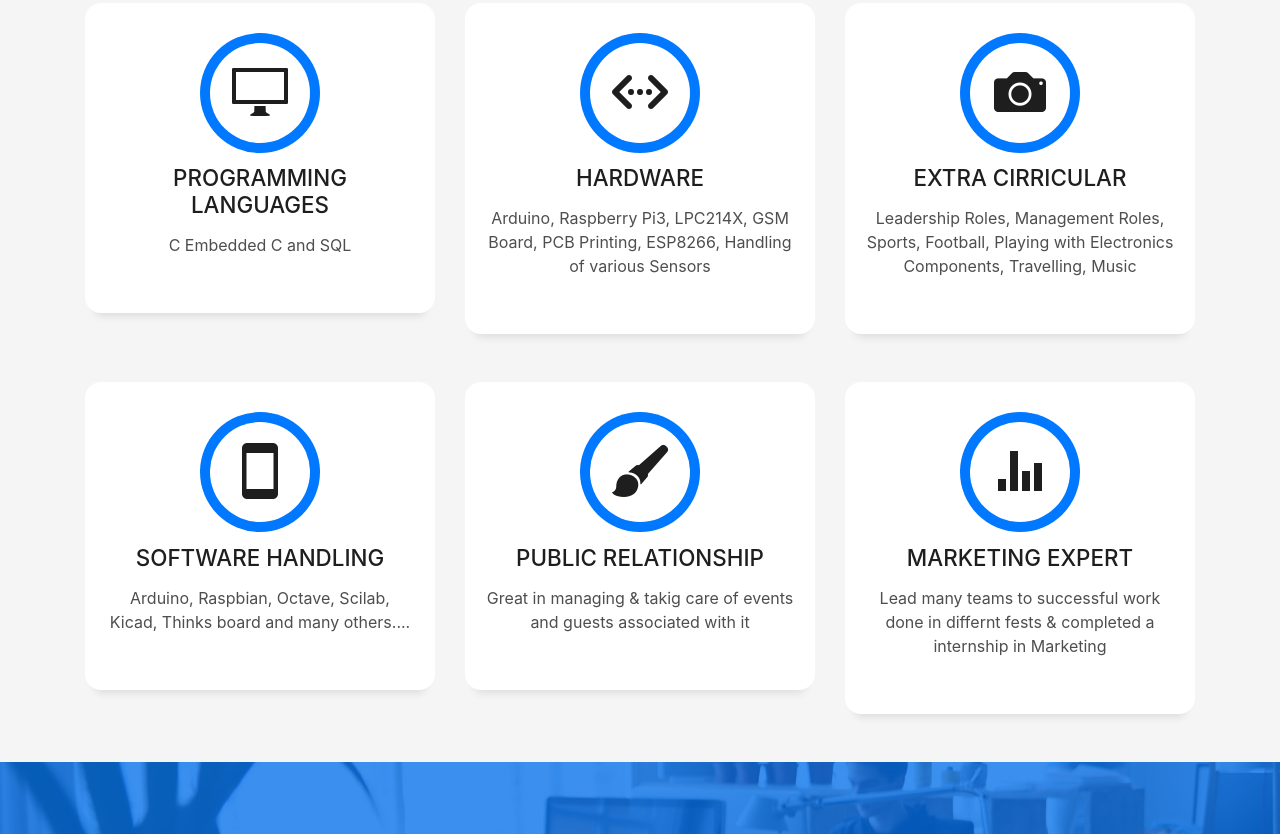
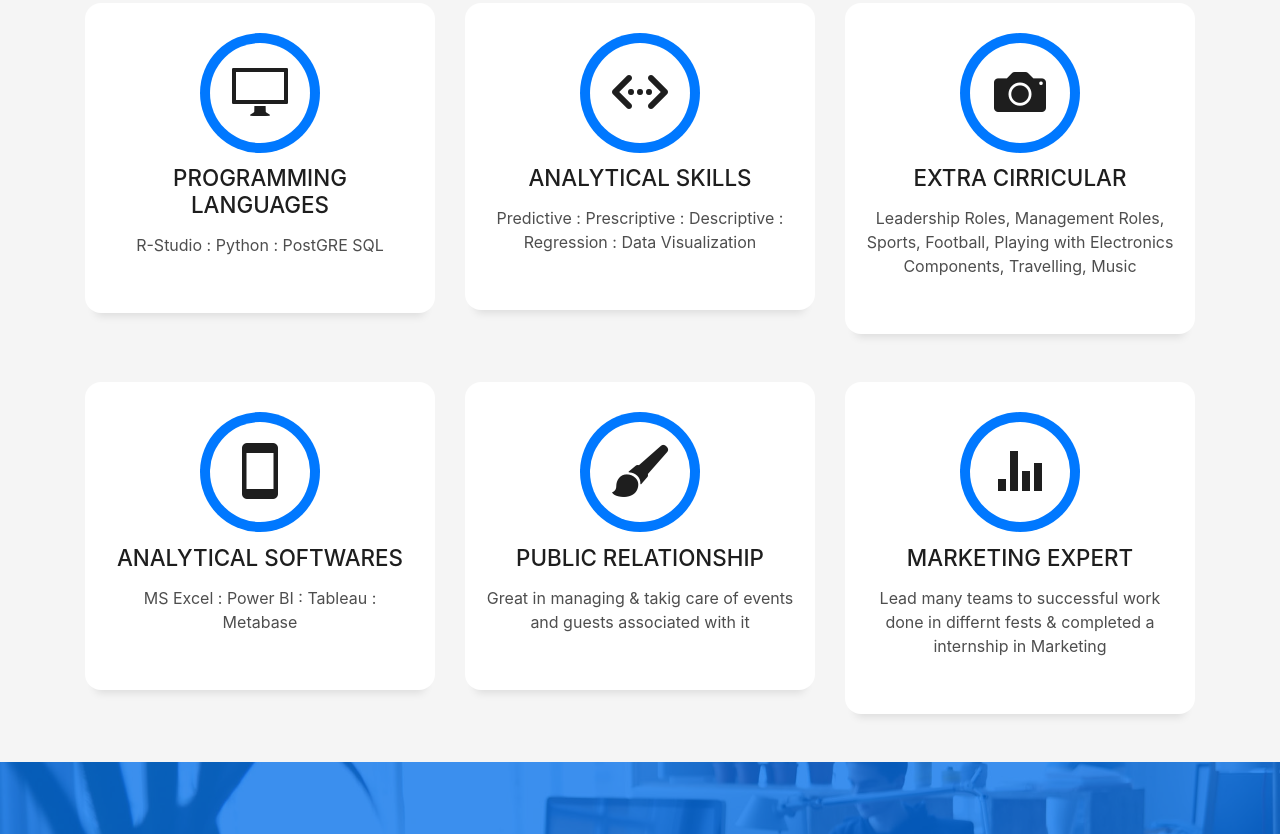
Before and after one commit to Ranjan1109/Ranjan1109.github.io, a plain HTML site: page index.html in a window 1280 px wide. Shown: the part 1818-2652 px from the top of the page. Drawn offline with Linux system fonts and the light colour scheme; files whose address does not match are found by name.

Commit message:
Update index.html

```diff
--- a/index.html
+++ b/index.html
@@ -145,7 +145,7 @@
                     </h5>
                   </div>
                   <p class="lead">
-                    To obtain a full time employment complementing the theory learned while gaining valuable work in a team orientated environment helping me enhance my inter personal skills.
+                    Motivated student pursuing B.E in Electronics & Telecommunication and previous experience interning in fastpast, global market organization. Excels at analytics, budgeting and forecasting to create opportunities for growing and thriving businesses. Trained in Revenue & Business analysis and proficient with multiple software. Organized and hardworking with first rate communication and time management abilities. Eager to apply skills and make positive real world contributions to business success
 
                   </p>
                 </div>
@@ -181,7 +181,7 @@
             <div class="service-content">
               <h2 class="s-title">Programming Languages</h2>
               <p class="s-description text-center">
-                C Embedded C and SQL
+                R-Studio : Python : PostGRE SQL
               </p>
             </div>
           </div>
@@ -192,9 +192,9 @@
               <span class="ico-circle"><i class="ion-code-working"></i></span>
             </div>
             <div class="service-content">
-              <h2 class="s-title">Hardware</h2>
+              <h2 class="s-title">Analytical Skills</h2>
               <p class="s-description text-center">
-                Arduino, Raspberry Pi3, LPC214X, GSM Board, PCB Printing, ESP8266, Handling of various Sensors
+                Predictive : Prescriptive : Descriptive : Regression : Data Visualization
               </p>
             </div>
           </div>
@@ -218,9 +218,9 @@
               <span class="ico-circle"><i class="ion-android-phone-portrait"></i></span>
             </div>
             <div class="service-content">
-              <h2 class="s-title">Software Handling</h2>
+              <h2 class="s-title">Analytical Softwares</h2>
               <p class="s-description text-center">
-               Arduino, Raspbian, Octave, Scilab, Kicad, Thinks board and many others....
+               MS Excel : Power BI : Tableau : Metabase
               </p>
             </div>
           </div>
```
